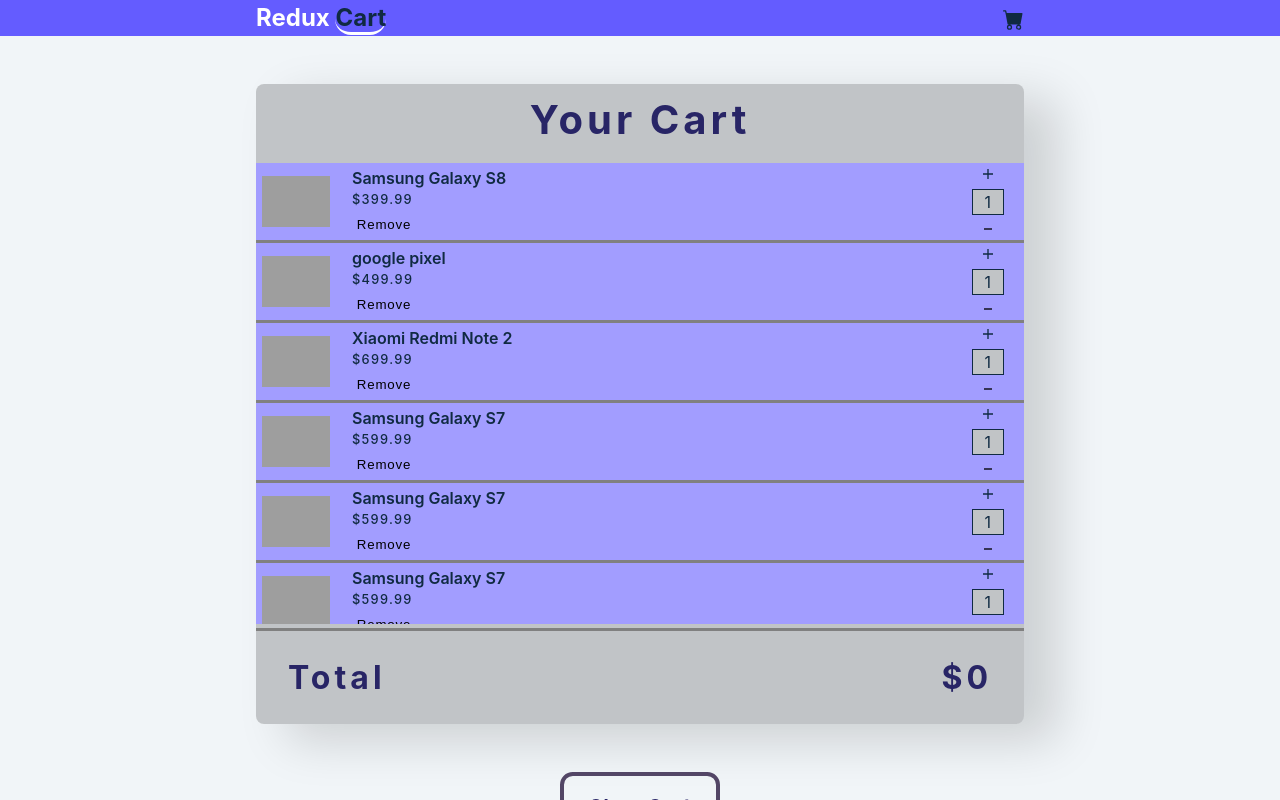
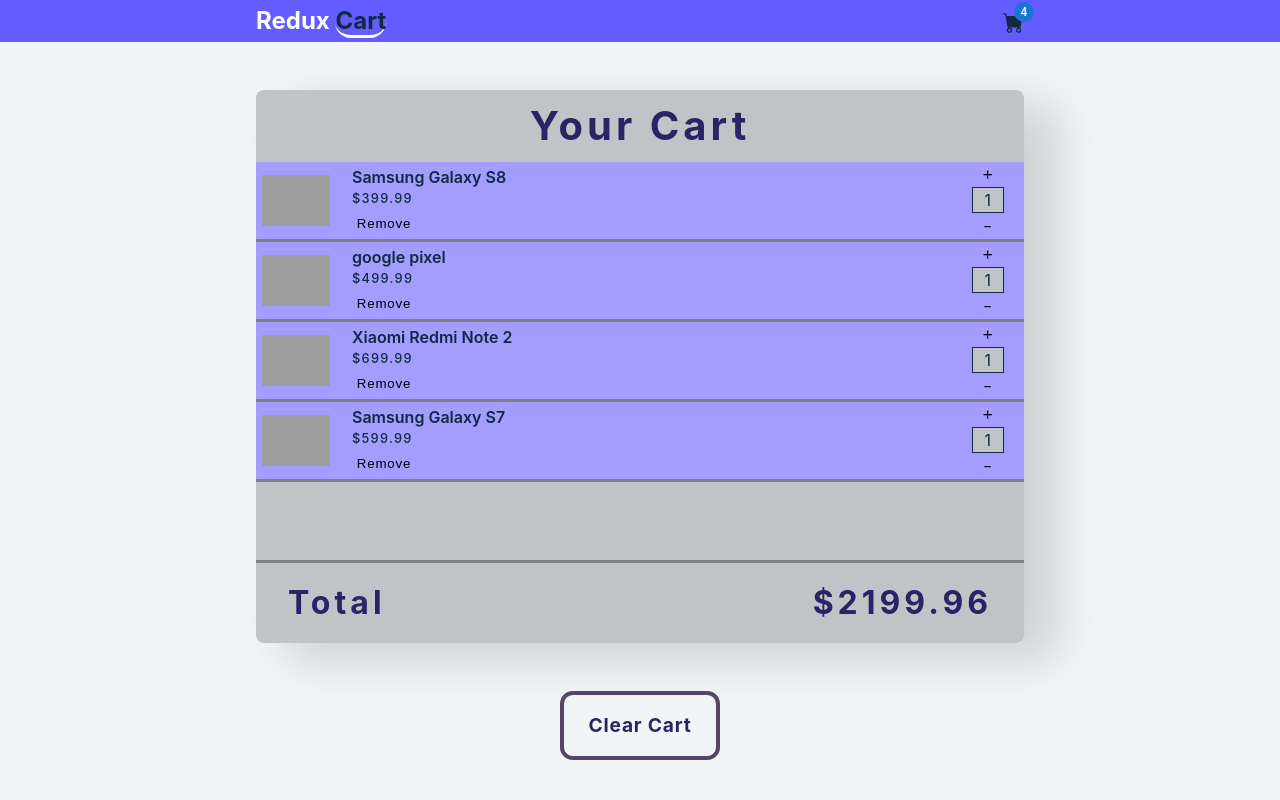
Before and after one commit to chiragtilwani/shopping-cart, a React (Create React App) app: page / in a window 1280 px wide. Built offline with nearby package versions, Linux system fonts and the light colour scheme; grey boxes are pictures that could not be loaded.

Commit message:
done with all functionality

```diff
--- a/src/App.js
+++ b/src/App.js
@@ -2,6 +2,9 @@
 import ClearCartBtn from './components/ClearCartBtn';
 import NavBar from './components/NavBar'
 import YourCart from './components/YourCart';
+import {calculateTotal} from './features/cart/cartSlice'
+import {useEffect} from 'react'
+import {useDispatch,useSelector} from 'react-redux'
 
 const useStyles =makeStyles({
   container :{
@@ -13,12 +16,20 @@
     alignItems: 'center',
     justifyContent: 'space-between',
     paddingBottom:'2.5rem',
-    overflowY:'scroll'
+    overflowY:'scroll',
+    '&::-webkit-scrollbar':{
+      width:'0rem'
+  }
   }
 })
 
 function App() {
   const classes =useStyles()
+  const { cartItems} = useSelector((state) => state.cart);
+  const dispatch=useDispatch()
+
+  useEffect(()=>{dispatch(calculateTotal())},[cartItems])
+
   return <div className={classes.container}>
     <NavBar/>
     <YourCart/>
--- a/src/cartItems.js
+++ b/src/cartItems.js
@@ -27,27 +27,6 @@
     img: 'https://dl.airtable.com/.attachments/91ee456448cef47deec553a2ea3fa8ad/b08bec68/phone-2_ohtt5s.png',
     amount: 1,
   },
-  {
-    id: 'recwTo160XST3PIoW',
-    title: 'Samsung Galaxy S7',
-    price: '599.99 ',
-    img: 'https://dl.airtable.com/.attachments/91ee456448cef47deec553a2ea3fa8ad/b08bec68/phone-2_ohtt5s.png',
-    amount: 1,
-  },
-  {
-    id: 'recwTo160XST3PIoW',
-    title: 'Samsung Galaxy S7',
-    price: '599.99 ',
-    img: 'https://dl.airtable.com/.attachments/91ee456448cef47deec553a2ea3fa8ad/b08bec68/phone-2_ohtt5s.png',
-    amount: 1,
-  },
-  {
-    id: 'recwTo160XST3PIoW',
-    title: 'Samsung Galaxy S7',
-    price: '599.99 ',
-    img: 'https://dl.airtable.com/.attachments/91ee456448cef47deec553a2ea3fa8ad/b08bec68/phone-2_ohtt5s.png',
-    amount: 1,
-  },
 ];
 
 export default cartItems;
--- a/src/components/ClearCartBtn.js
+++ b/src/components/ClearCartBtn.js
@@ -1,5 +1,7 @@
 import React from 'react'
 import {makeStyles} from '@mui/styles'
+import {useDispatch} from 'react-redux'
+import {clearCart} from '../features/cart/cartSlice'
 
 const useStyles = makeStyles({
     clearCart:{
@@ -26,8 +28,9 @@
 
 const ClearCartBtn = () => {
     const classes= useStyles()
+    const dispatch=useDispatch()
   return (
-    <div className={classes.clearCart}>Clear Cart</div>
+    <div className={classes.clearCart} onClick={()=>{dispatch(clearCart())}}>Clear Cart</div>
   )
 }
 
--- a/src/components/Item.js
+++ b/src/components/Item.js
@@ -2,6 +2,8 @@
 import { makeStyles } from '@mui/styles'
 import {IoMdAdd} from 'react-icons/io'
 import {GrFormSubtract} from 'react-icons/gr'
+import {useDispatch} from 'react-redux'
+import {removeItem,increase,decrease} from '../features/cart/cartSlice'
 
 const useStyles = makeStyles({
     container: {
@@ -9,6 +11,9 @@
         backgroundColor: 'var(--clr-primary-light)',
         height: '5rem',
         borderBottom: '.2rem solid grey',
+        '&:hover':{
+            backgroundColor: '#617d98'
+        }
     },
     innerContainer: {
         width: '100%',
@@ -71,6 +76,11 @@
     inc_dec_btn:{
         cursor:'pointer',
         transitionDuration: '.2s',
+        backgroundColor:'transparent',
+        display:'flex',
+        justifyContent: 'center',
+        alignItems: 'center',
+        border:'none',
         '&:hover':{
             backgroundColor:'rgba(0,0,0,.2)'
         }
@@ -79,6 +89,7 @@
 
 const Item = (props) => {
     const classes = useStyles()
+    const dispatch = useDispatch()
     return (
         <div className={classes.container}>
             <div className={classes.innerContainer}>
@@ -88,13 +99,14 @@
                 <div className={classes.titlePriceContainer}>
                     <span className={classes.title}>{props.title}</span>
                     <span className={classes.price}>${props.price}</span>
-                    <button className={classes.removeBtn}>Remove</button>
+                    <button className={classes.removeBtn} onClick={()=>{dispatch(removeItem(props.id))}}>Remove</button>
                 </div>
             </div>
             <div className={classes.inc_dec_amnt}>
-                <IoMdAdd  className={classes.inc_dec_btn}/>
+
+                <button className={classes.inc_dec_btn} onClick={()=>{dispatch(increase(props.id))}}><IoMdAdd /></button>
                 <span  className={classes.amountSpan}>{props.amount}</span>
-                <GrFormSubtract className={classes.inc_dec_btn}/>
+                <button className={classes.inc_dec_btn} onClick={()=>{dispatch(decrease(props.id))}} disabled={props.amount===1?true:false}><GrFormSubtract /></button>
             </div>
         </div>
     )
--- a/src/components/YourCart.js
+++ b/src/components/YourCart.js
@@ -36,16 +36,24 @@
     },
     listContainer: {
         overflowY: 'scroll',
-        maxHeight: '90%',
+        height: '90%',
+        display: 'flex',
+        flexDirection: 'column',
+        // alignItems: 'center',
+        // justifyContent: 'center',
         '&::-webkit-scrollbar':{
             width:'0rem'
         }
+    },
+    emptyCart_h2:{
+        textAlign:'center',
+        margin:"auto auto"
     }
 })
 
 const YourCart = () => {
     const classes = useStyles()
-    const { cartItems, total } = useSelector(state => state.cart)
+    const { cartItems, total,amount } = useSelector(state => state.cart)
     console.log(cartItems)
     return (
         <div className={classes.container}>
@@ -53,12 +61,13 @@
                 <h2 className={classes.h2}>Your Cart</h2>
                 <div className={classes.listContainer}>
                     {cartItems.map(item => <Item key={item.id} {...item} />)}
+                    {amount===0 && <h2  className={classes.emptyCart_h2}>IS EMPTY !</h2>}
                 </div>
 
             </div>
             <div className={classes.h3Container}>
                 <h3 className={classes.totalBill_h2}>Total</h3>
-                <h3 className={classes.totalBill_h2}>${total}</h3>
+                <h3 className={classes.totalBill_h2}>${total.toFixed(2)}</h3>
             </div>
         </div>
     )
--- a/src/features/cart/cartSlice.js
+++ b/src/features/cart/cartSlice.js
@@ -11,9 +11,47 @@
 const cartSlice = createSlice({
   name: 'cart',
   initialState,
-  reducers:{}
+  reducers:{
+    clearCart:(state)=>{
+      state.cartItems=[];
+    },
+    removeItem:(state,action)=>{
+      const itemID=action.payload
+      state.cartItems=state.cartItems.filter(item=>item.id!==itemID)
+    },
+
+    increase:(state,action)=>{
+      const itemID=action.payload
+      state.cartItems=state.cartItems.map(item=>{
+        if(item.id===itemID){
+          return {...item,amount:item.amount+1}
+        }else{
+          return item
+        }
+      })
+    },
+    decrease:(state,action)=>{
+      const itemID=action.payload
+      state.cartItems=state.cartItems.map(item=>{
+        if(item.id===itemID){
+          return {...item,amount:item.amount-1}
+        }else{
+          return item
+        }
+      })
+    },
+    calculateTotal:(state)=>{
+      let amount=0;
+      let total=0
+      for(let item of state.cartItems){
+        amount+=item.amount
+        total+=item.amount*item.price
+      }
+      state.amount=amount
+      state.total=total
+    }
+  }
 });
 
-console.log(cartSlice);
-
+export const {clearCart,removeItem,increase,decrease,calculateTotal} =cartSlice.actions;
 export default cartSlice.reducer;
```
